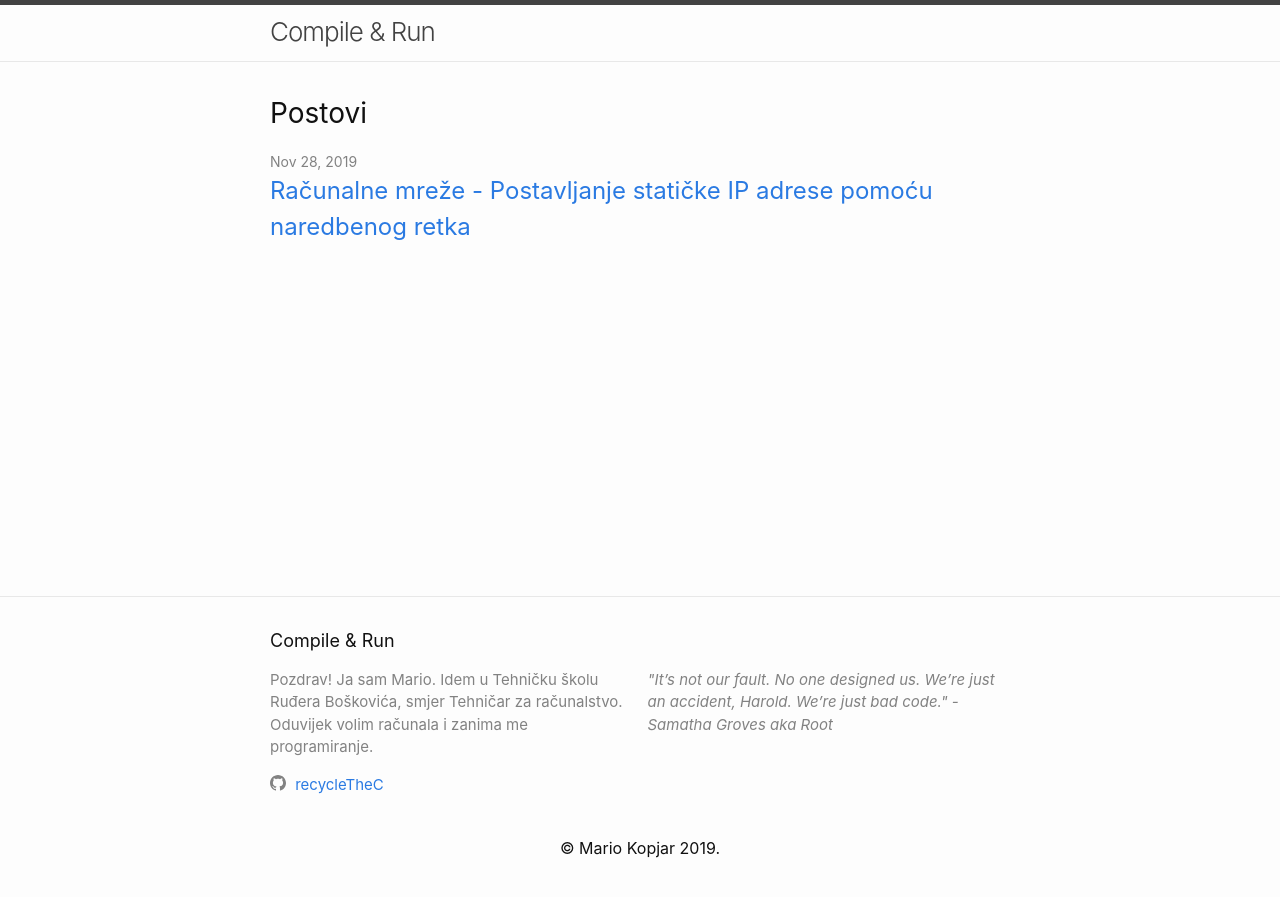
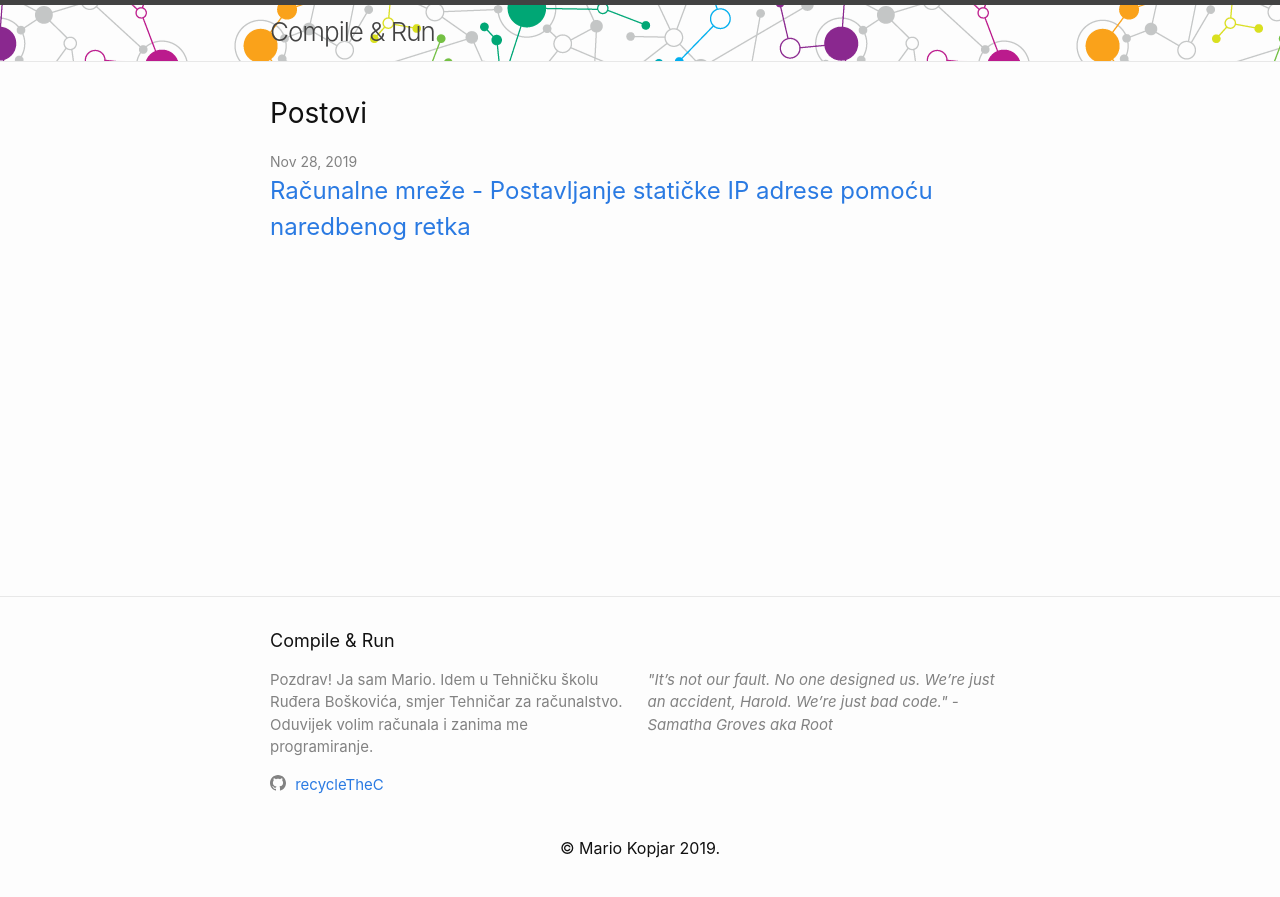
Before and after one commit to recycleTheC/blog, a Jekyll site: the page built from index.markdown, in a window 1280 px wide. Shown: the top 897 px of the page. Built offline with Jekyll 4.4.1, drawn with Linux system fonts in a browser that asks for light colours.

Commit message:
New header design

```diff
--- a/_sass/minima/_layout.scss
+++ b/_sass/minima/_layout.scss
@@ -8,6 +8,10 @@
 
   // Positioning context for the mobile navigation icon
   position: relative;
+
+  background-image: url(networking.png);
+  //background-repeat: no-repeat;
+  background-position: center;
 }
 
 .site-title {
@@ -144,11 +148,6 @@
   width:         calc(50% - (#{$spacing-unit} / 2));
 }
 
-/*.footer-col-3 {
-  width: -webkit-calc(45% - (#{$spacing-unit} / 2));
-  width:         calc(45% - (#{$spacing-unit} / 2));
-}*/
-
 @include media-query($on-laptop) {
   .footer-col-1,
   .footer-col-2 {
```
Also changed, not shown: assets/networking.png (added), index.markdown (line endings or trailing spaces).
